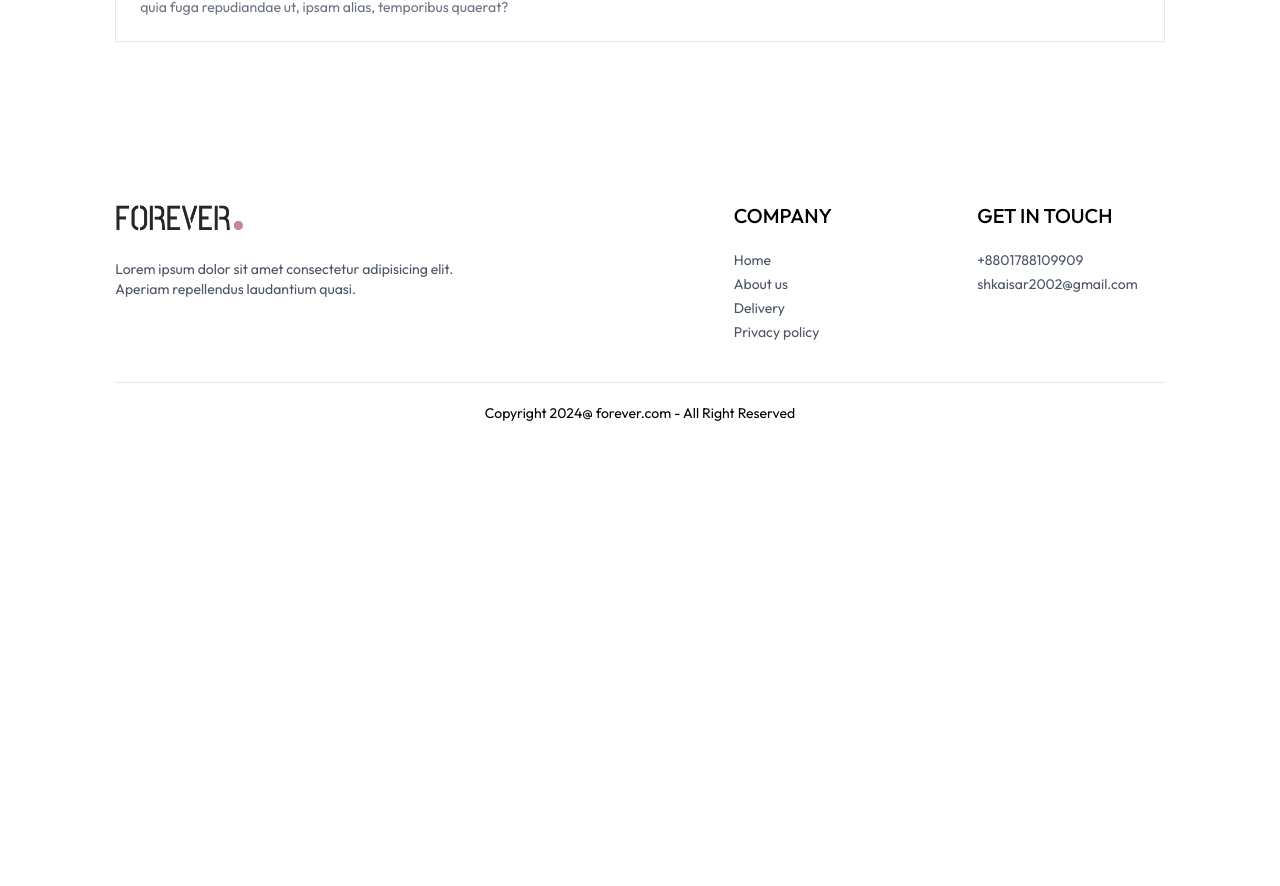
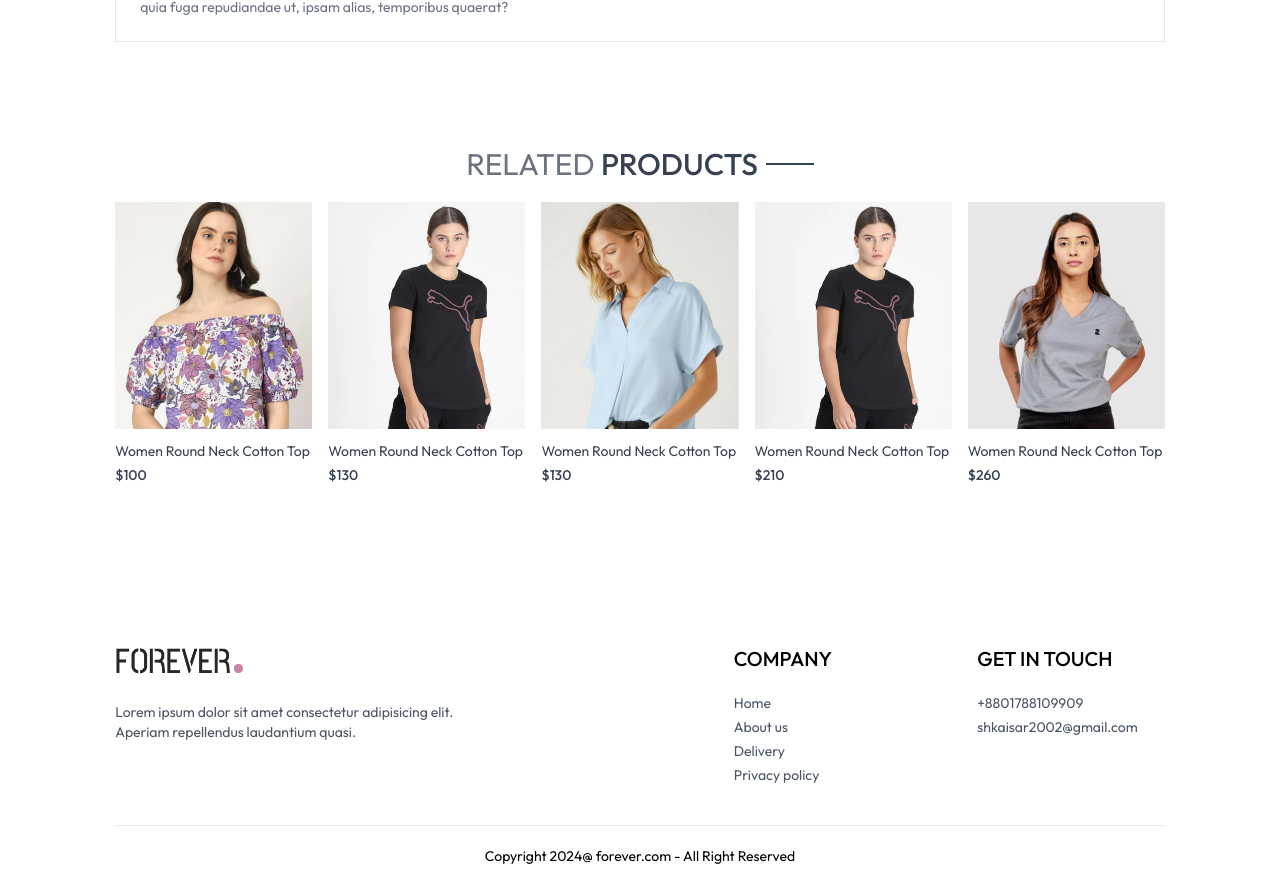
Before and after one commit to Shahidullah-Kaisar/MernStack-Ecommerce, a React (Vite) app in the folder frontend/: page /product/aaaaa in a window 1280 px wide. Shown: the part 880-1766 px from the top of the page. Before the commit the page ends 1323 px from the top, so only its background shows below. Built offline with nearby package versions, Linux system fonts and the light colour scheme; a web font is replaced by a local one.

Commit message:
update page

```diff
--- /dev/null
+++ b/frontend/src/components/RelatedProducts.jsx
@@ -0,0 +1,40 @@
+import React, { useContext, useEffect, useState } from 'react';
+import { ShopContext } from '../context/ShopContextProvider';
+import Title from './Title';
+import ProductsItem from './ProductsItem';
+
+const RelatedProducts = ({category, subCategory}) => {
+
+    const {products} = useContext(ShopContext);
+    const [related, setRelated] = useState([])
+
+    useEffect(()=>{
+        if(products.length > 0){
+            let productsCopy = products.slice();
+
+            productsCopy = productsCopy.filter((item)=> category === item.category);
+            productsCopy = productsCopy.filter((item)=> subCategory === item.subCategory);
+        //    console.log(productsCopy.slice(0,5))
+
+            setRelated(productsCopy.slice(0,5));
+        }
+    },[products])
+
+    return (
+        <div className='my-24'>
+            <div className='text-center py-2 text-3xl'>
+                <Title text1={'RELATED'} text2={'PRODUCTS'}></Title>
+            </div>
+
+            <div className='grid grid-cols-2 sm:grid-cols-3 md:grid-cols-4 lg:grid-cols-5 gap-4 gap-y-6'>
+                {
+                    related.map((item,idx)=>(
+                        <ProductsItem key={idx} id={item._id} name={item.name} price={item.price} image={item.image}></ProductsItem>
+                    ))
+                }
+            </div>
+        </div>
+    );
+};
+
+export default RelatedProducts;
--- a/frontend/src/pages/Product.jsx
+++ b/frontend/src/pages/Product.jsx
@@ -2,6 +2,7 @@
 import { ShopContext } from '../context/ShopContextProvider';
 import { useParams } from 'react-router-dom'
 import { assets } from '../assets/assets';
+import RelatedProducts from '../components/RelatedProducts';
 
 const Product = () => {
 
@@ -96,6 +97,10 @@
                 </div>
             </div>
 
+            {/* ------ display related Product ------------ */}
+
+            <RelatedProducts category={productData.category} subCategory={productData.subCategory}></RelatedProducts>
+
         </div>
     ) : <div className='opacity-0'></div>
 };
```
